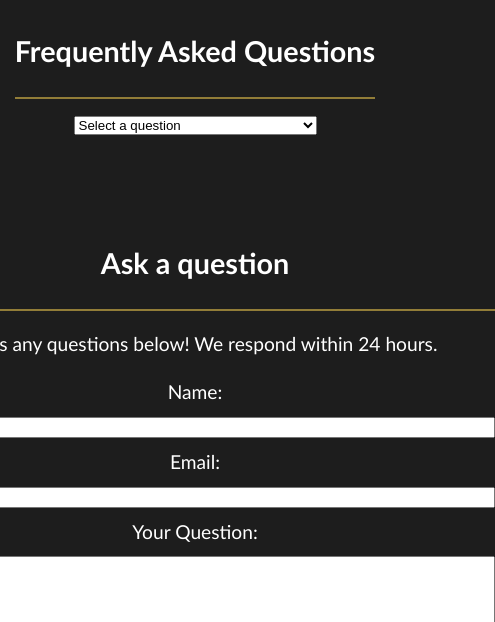
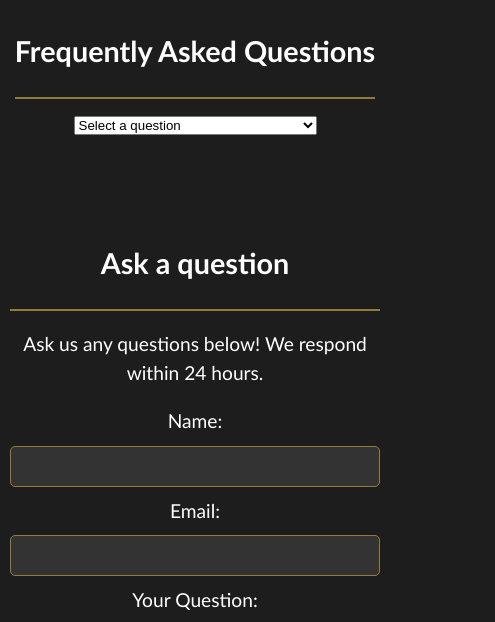
Before and after one commit to jbowen711/Luxury-Jewelry-Website, a plain HTML site: page faq.html in a window 390 px wide. Shown: the part 115-737 px from the top of the page, 495 px wide, since content can reach past the window. Drawn offline with Linux system fonts and the light colour scheme.

Commit message:
Updated responsiveness for phones

```diff
--- a/homeStyles.css
+++ b/homeStyles.css
@@ -151,7 +151,7 @@ hr {
 
 .filter-gallery label {
     display: inline-block;
-    padding: 10px 20px;
+    padding: 5px 10px;
     background-color: rgb(51, 51, 51);
     color: white;
     border-radius: 5px;
@@ -173,6 +173,7 @@ hr {
     display: flex;
     flex-direction: row;
     flex-wrap: wrap;
+    min-width: none;
     justify-content: center;
     align-items: center;
     margin-bottom: 20px;
@@ -184,6 +185,7 @@ hr {
     list-style: none;
     padding: 0;
     margin: 0;
+    min-width: none;
 }
 
 .gallery {
@@ -229,12 +231,27 @@ hr {
   color: #ccc;
 }
 
-.contact-form{
+
+.contact-form {
     display: flex;
     flex-direction: column;
     gap: 10px;
-    min-width: 600px;
     width: 100%;
+    max-width: 600px;
+}
+
+.contact-form input, textarea, button{
+    padding: 10px;
+    border: 1px solid rgb(146, 125, 56);
+    border-radius: 5px;
+    background-color: rgb(51, 51, 51);
+    color: white;
+    font-size: 1rem;
+    font-family: 'Trebuchet MS', 'Lucida Sans Unicode', 'Lucida Grande', 'Lucida Sans', Arial, sans-serif;
+}
+
+.contact-form button :hover{
+    color: rgb(197, 197, 197);
 }
 
 .contact {
```
